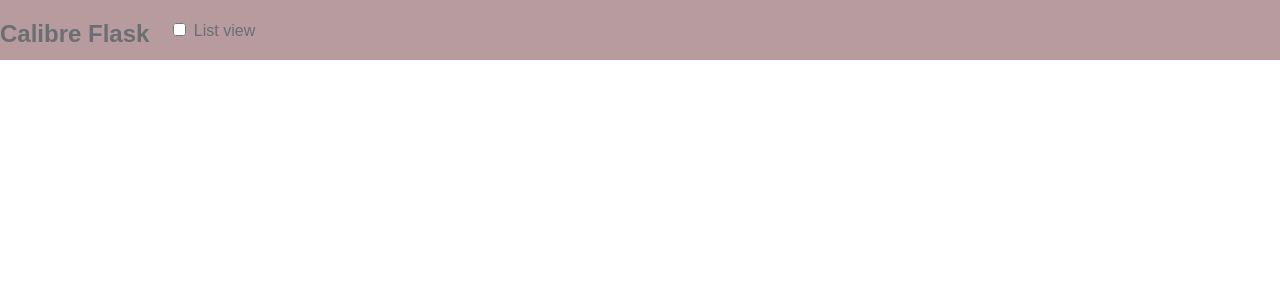
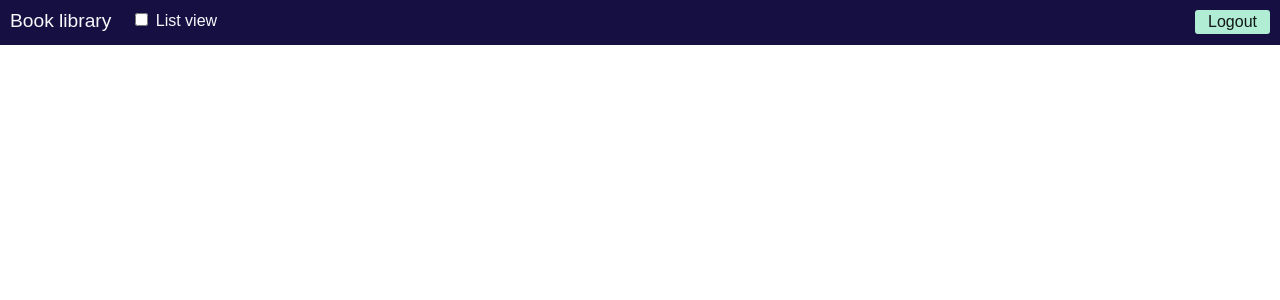
Before and after one commit to carderne/calibre-flask, a Flask app: page / in a window 1280 px wide. Shown: the top 300 px of the page. Run offline with Flask 2, Linux system fonts and the light colour scheme; the visitor is signed in with stand-in values (Sample User, id 1); data that the repository does not hold is empty; parts of the project's set-up code (start-up, migrations or seed data) failed here and were passed over.

Commit message:
Update styles

```diff
--- a/app/app.py
+++ b/app/app.py
@@ -89,4 +89,4 @@ def login():
 @app.route("/logout")
 def logout():
     logout_user()
-    return "Logged out"
+    return redirect(url_for("login"))
--- a/app/books.py
+++ b/app/books.py
@@ -31,8 +31,12 @@ def get_books():
     cursor.execute(
         "SELECT id, title, sort, author_sort, path, has_cover, last_modified FROM books"
     )
-    books = []
-    for book in cursor.fetchall():
+
+    books = cursor.fetchall()
+    cursor.close()
+
+    book_list = []
+    for book in books:
         idd = book[0]
         if idd in data:
             try:
@@ -52,7 +56,7 @@ def get_books():
             cover = resize(cover_to_resize, "400x600") if has_cover else ""
             cover_small = resize(cover_to_resize, "100x150") if has_cover else ""
 
-            books.append(
+            book_list.append(
                 {
                     "id": idd,
                     "title": book[1],
@@ -68,5 +72,6 @@ def get_books():
                 }
             )
 
-    cursor.close()
-    return books
+    book_list = sorted(book_list, key=lambda x: x["authorSort"])
+
+    return book_list
--- a/app/static/style.css
+++ b/app/static/style.css
@@ -24,12 +24,38 @@ body {
     top: 0;
     left: 0;
     width: 100%;
-    height: 60px;
-    background: #b79b9f;
+    height: 45px;
+    background: #160f42;
+    color: #f5fafc;
+}
+
+.page-title {
+    font-size: 1.2em;
 }
 
 .header > div {
-    margin: 20px;
+    margin: 10px;
+}
+
+.logout {
+    position: absolute;
+    right: 0;
+    top: 0;
+    background: #b1ecd5;
+    border-color: #b1ecd5;
+    border-style: solid;
+    border-radius: 3px;
+}
+
+.logout:hover {
+    background: #9fd4bf;
+    border-color: #9fd4bf;
+}
+
+.header a, .header a:hover, .header a:visited, .header a:active {
+    margin: 10px;
+    color: #111715;
+    text-decoration: none;
 }
 
 #books {
--- a/app/templates/index.html
+++ b/app/templates/index.html
@@ -2,16 +2,19 @@
 <html lang='en'>
     <head>
         <meta http-equiv="Content-Type" content="text/html; charset=utf-8">
-        <title>Calibre Flask</title>
+        <title>Book library</title>
         <meta name='viewport' content='initial-scale=1,maximum-scale=1,user-scalable=no' />
         <link href='static/style.css' rel='stylesheet' />
     </head>
     <body>
         <div class="header">
-            <h2>Calibre Flask</h2>
+            <div class="page-title">Book library</div>
             <div>
                 <input type="checkbox" id="list-view" />
                 <label for="list-view">List view</label>
+            </div>
+            <div class="logout">
+                <a href="/logout">Logout</a>
             </div>
         </div>
         <div id="books" class="wrap"></div>
```
Also changed, not shown: app/templates/login.html (+16 -5 lines).
